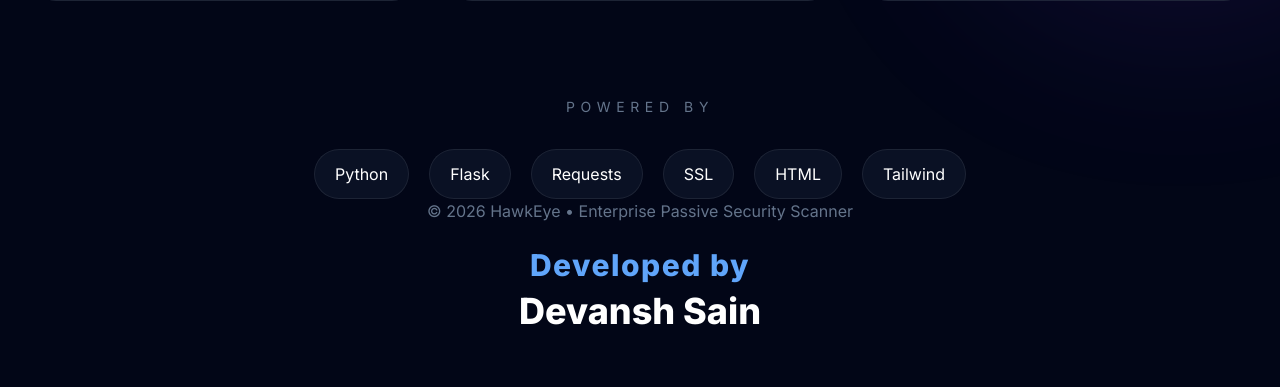
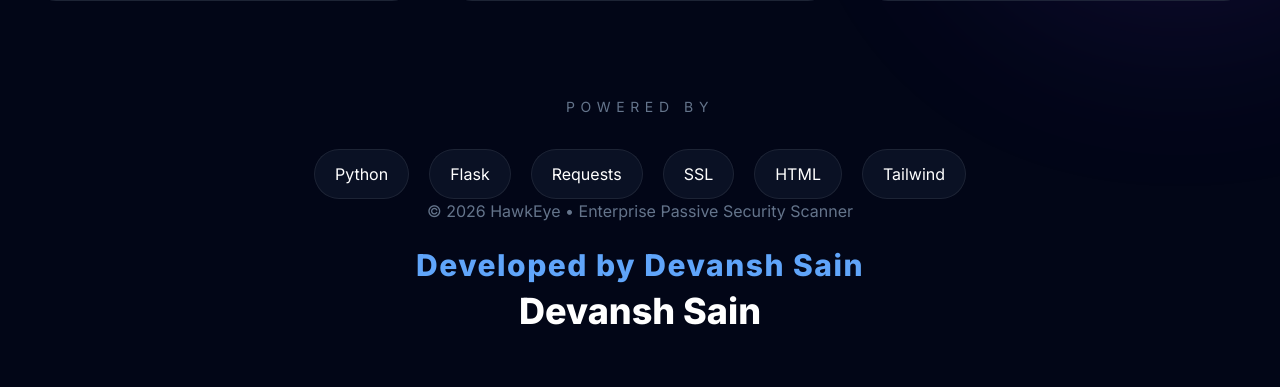
Before and after one commit to Devanshsainn/HawkEye, a Flask app: page / in a window 1280 px wide; the page is wider, and only the part inside the window is pictured. Shown: the part 909-1296 px from the top of that part. Run offline with Flask 3, Linux system fonts and the light colour scheme; some libraries are stand-ins or nearby versions.

Commit message:
Update HawkEye

```diff
--- a/app/templates/index.html
+++ b/app/templates/index.html
@@ -435,7 +435,7 @@ Powered By
     </p>
 
     <p class="mt-6 text-3xl font-extrabold tracking-wider text-blue-400">
-        Developed by
+        Developed by Devansh Sain
     </p>
 
     <a
```
